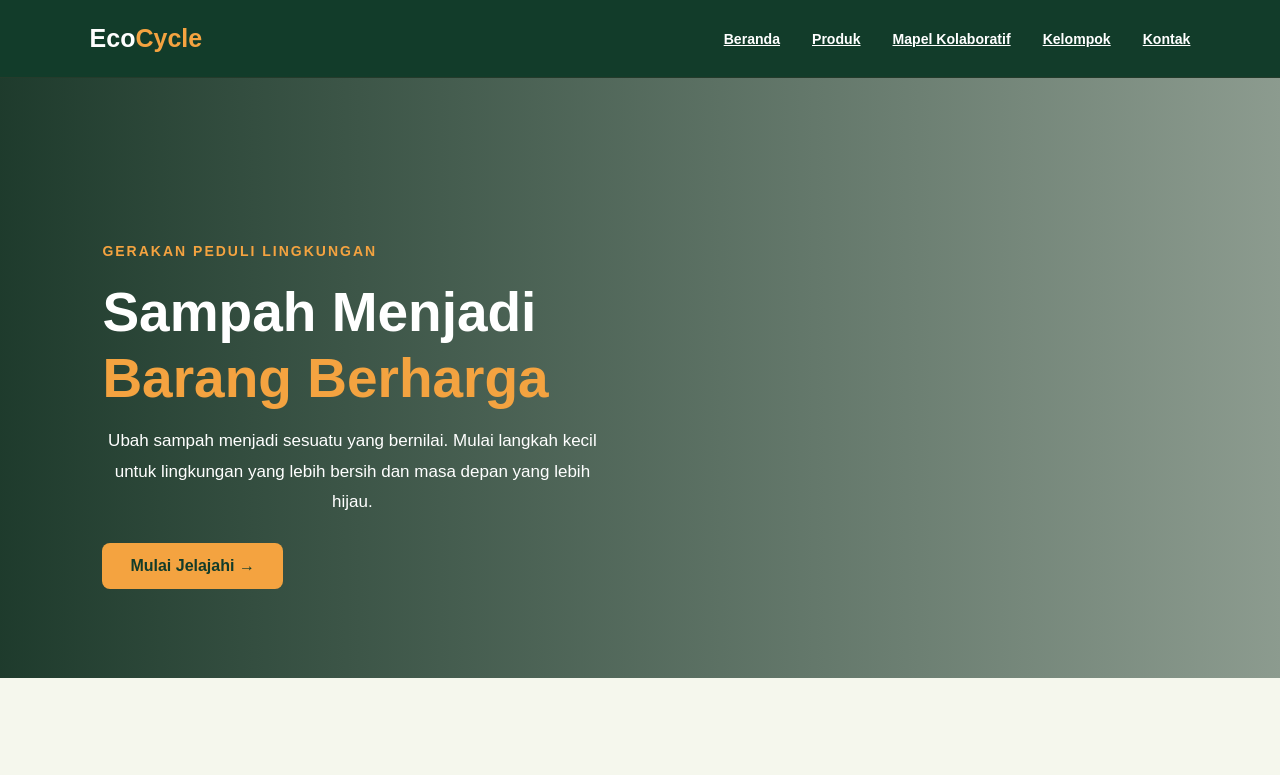
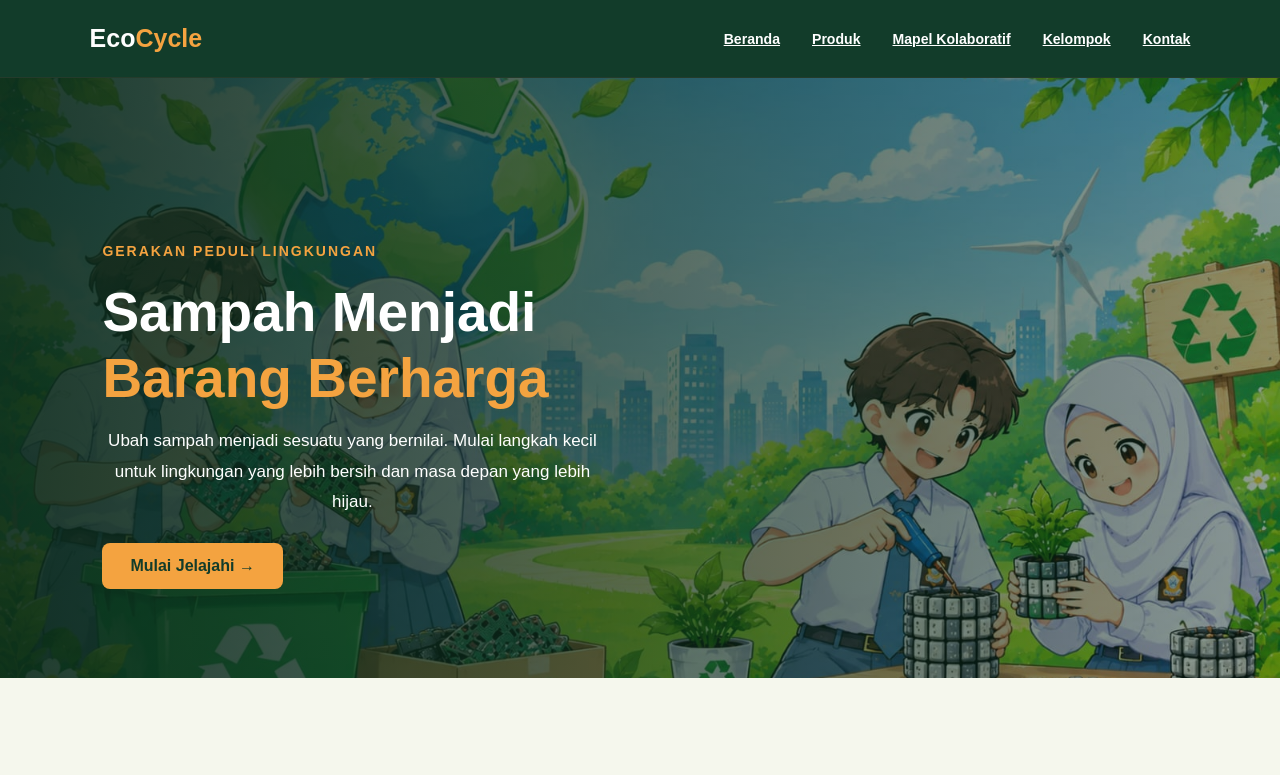
Before and after one commit to AsSyifaAzzahraPutri/proyek_kolaborasi_12, a plain HTML site: page index.html in a window 1280 px wide. Shown: the top 775 px of the page. Drawn offline with Linux system fonts and the light colour scheme.

Commit message:
Restore original style.css content

```diff
--- a/style.css
+++ b/style.css
@@ -91,7 +91,7 @@ header {
   padding: 80px 8%;
   background:
     linear-gradient(90deg, rgba(12, 43, 28, 0.92), rgba(12, 43, 28, 0.45)),
-    url("gambar/website.jpeg");
+    url("website.jpeg");
   background-size: cover;
   background-position: center;
   max-width: 100%;
```
